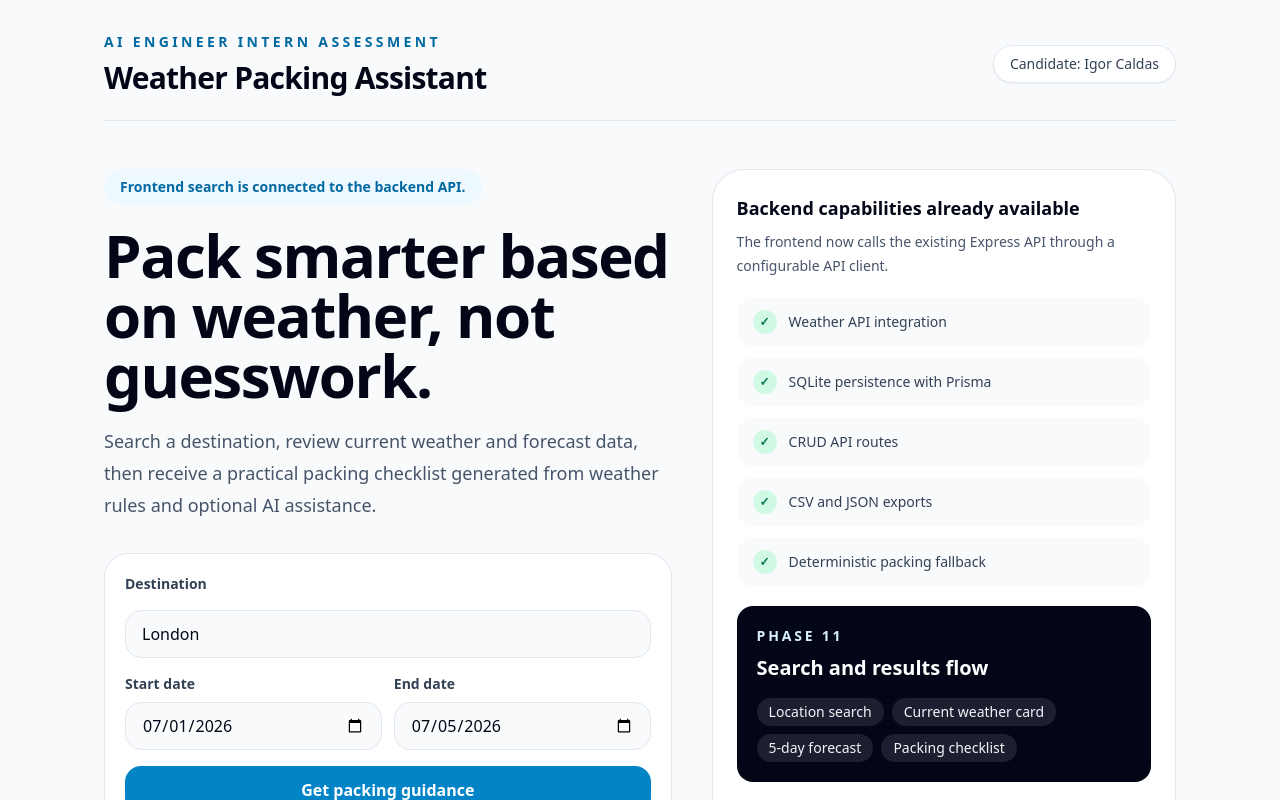
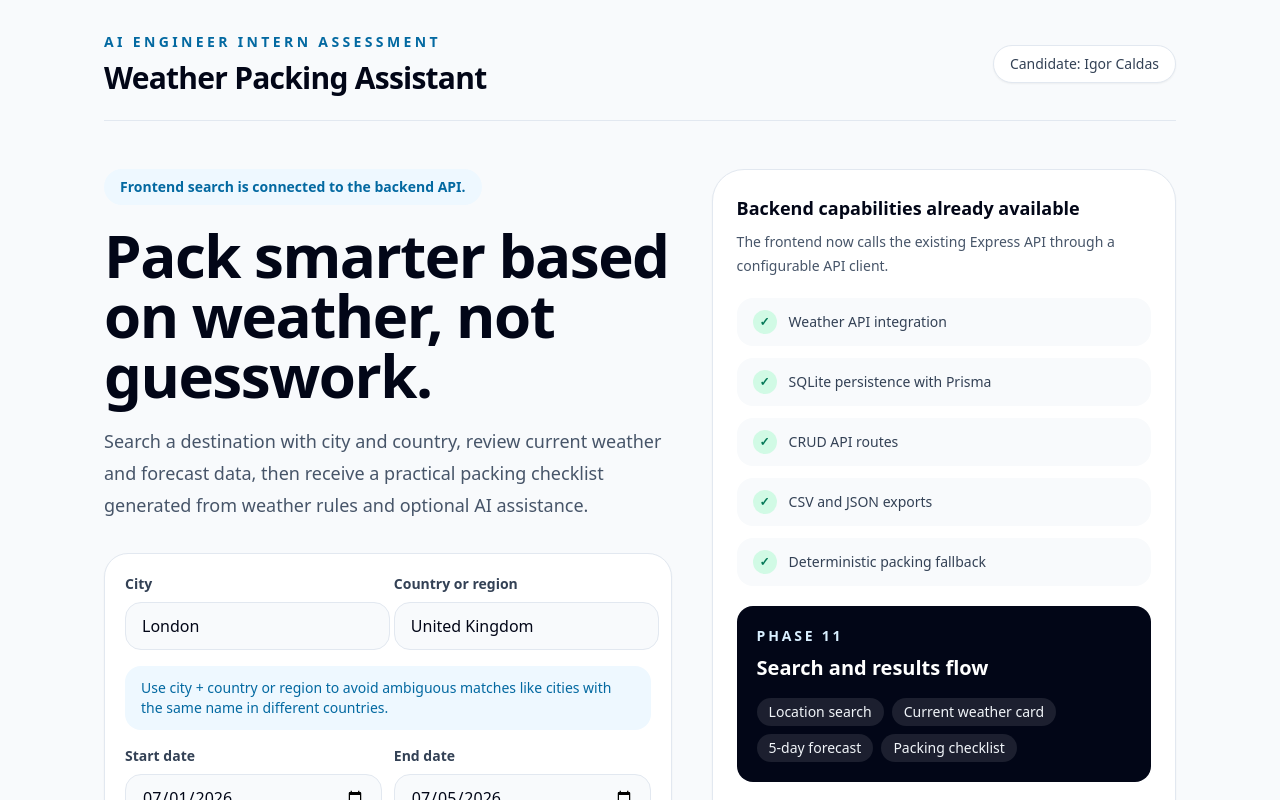
Before and after one commit to Sharpshooter171/weather-packing-assistant, a Next.js app in the folder apps/web/: page / in a window 1280 px wide. Shown: the top 800 px of the page. Built offline with nearby package versions, Linux system fonts and the light colour scheme.

Commit message:
fix: require country or region in weather search form

```diff
--- a/apps/web/src/app/page.tsx
+++ b/apps/web/src/app/page.tsx
@@ -16,7 +16,8 @@ const backendFeatures = [
 const upcomingUiFeatures = ["Location search", "Current weather card", "5-day forecast", "Packing checklist"];
 
 export default function HomePage() {
-  const [location, setLocation] = useState("London");
+  const [city, setCity] = useState("London");
+  const [countryOrRegion, setCountryOrRegion] = useState("United Kingdom");
   const [startDate, setStartDate] = useState("");
   const [endDate, setEndDate] = useState("");
   const [result, setResult] = useState<WeatherRequest | null>(null);
@@ -35,11 +36,19 @@ export default function HomePage() {
   async function handleSubmit(event: FormEvent<HTMLFormElement>) {
     event.preventDefault();
     setError(null);
+
+    const normalizedLocation = buildLocationInput(city, countryOrRegion);
+
+    if (!normalizedLocation) {
+      setError("Enter both city and country or region to avoid ambiguous weather results.");
+      return;
+    }
+
     setIsLoading(true);
 
     try {
       const response = await createWeatherRequest({
-        location,
+        location: normalizedLocation,
         startDate,
         endDate,
         useAi: false
@@ -53,6 +62,8 @@ export default function HomePage() {
       setIsLoading(false);
     }
   }
+
+  const canSubmit = Boolean(city.trim() && countryOrRegion.trim() && startDate && endDate && !isLoading);
 
   return (
     <main className="min-h-screen bg-slate-50 text-slate-950">
@@ -77,24 +88,47 @@ export default function HomePage() {
                 Pack smarter based on weather, not guesswork.
               </h2>
               <p className="max-w-2xl text-lg leading-8 text-slate-600">
-                Search a destination, review current weather and forecast data, then receive a practical packing checklist generated from weather rules and optional AI assistance.
+                Search a destination with city and country, review current weather and forecast data, then receive a practical packing checklist generated from weather rules and optional AI assistance.
               </p>
             </div>
 
             <form onSubmit={handleSubmit} className="rounded-3xl border border-slate-200 bg-white p-5 shadow-sm">
               <div className="grid gap-4">
-                <label htmlFor="location" className="text-sm font-semibold text-slate-700">
-                  Destination
+                <div className="grid gap-3 sm:grid-cols-2">
+                  <div className="grid gap-2">
+                    <label htmlFor="city" className="text-sm font-semibold text-slate-700">
+                      City
                     </label>
                     <input
-                  id="location"
+                      id="city"
                       className="min-h-12 rounded-2xl border border-slate-200 bg-slate-50 px-4 text-base outline-none transition focus:border-brand-500 focus:bg-white focus:ring-4 focus:ring-brand-100"
-                  onChange={(event) => setLocation(event.target.value)}
-                  placeholder="Try London, Paris, Tokyo, or your current location"
+                      onChange={(event) => setCity(event.target.value)}
+                      placeholder="London, Brasília, El Alto"
                       required
                       type="text"
-                  value={location}
+                      value={city}
                     />
+                  </div>
+
+                  <div className="grid gap-2">
+                    <label htmlFor="countryOrRegion" className="text-sm font-semibold text-slate-700">
+                      Country or region
+                    </label>
+                    <input
+                      id="countryOrRegion"
+                      className="min-h-12 rounded-2xl border border-slate-200 bg-slate-50 px-4 text-base outline-none transition focus:border-brand-500 focus:bg-white focus:ring-4 focus:ring-brand-100"
+                      onChange={(event) => setCountryOrRegion(event.target.value)}
+                      placeholder="United Kingdom, Brazil, Bolivia"
+                      required
+                      type="text"
+                      value={countryOrRegion}
+                    />
+                  </div>
+                </div>
+
+                <p className="rounded-2xl bg-brand-50 px-4 py-3 text-sm text-brand-700">
+                  Use city + country or region to avoid ambiguous matches like cities with the same name in different countries.
+                </p>
 
                 <div className="grid gap-3 sm:grid-cols-2">
                   <div className="grid gap-2">
@@ -128,7 +162,7 @@ export default function HomePage() {
 
                 <button
                   className="min-h-12 rounded-2xl bg-brand-600 px-6 font-semibold text-white shadow-sm transition hover:bg-brand-700 disabled:cursor-not-allowed disabled:opacity-70"
-                  disabled={isLoading || !location || !startDate || !endDate}
+                  disabled={!canSubmit}
                   type="submit"
                 >
                   {isLoading ? "Checking weather..." : "Get packing guidance"}
@@ -269,6 +303,15 @@ function getChecklistPreview(result: WeatherRequest) {
   ].slice(0, 8);
 }
 
+function buildLocationInput(city: string, countryOrRegion: string) {
+  const trimmedCity = city.trim();
+  const trimmedCountryOrRegion = countryOrRegion.trim();
+
+  if (!trimmedCity || !trimmedCountryOrRegion) return "";
+
+  return `${trimmedCity}, ${trimmedCountryOrRegion}`;
+}
+
 function formatTemperature(value: number | null) {
   return typeof value === "number" ? `${value}°C` : "--";
 }
```
Lines whose indentation alone changed are shown as unchanged.
